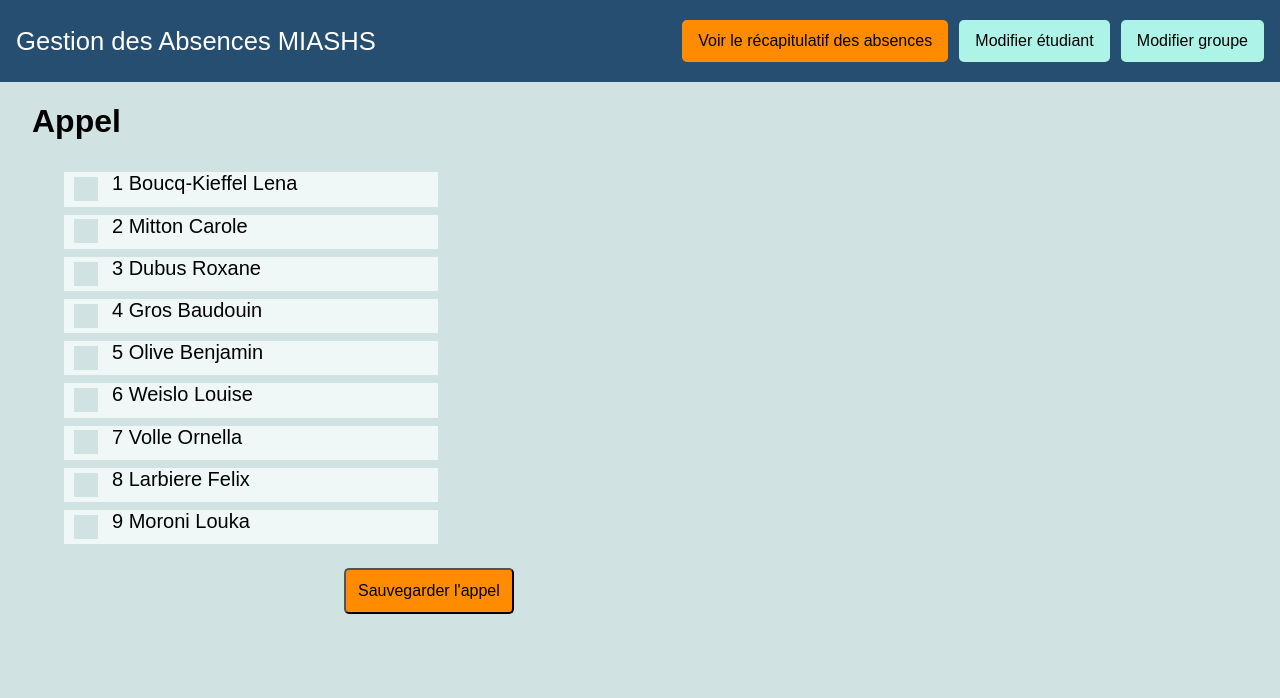
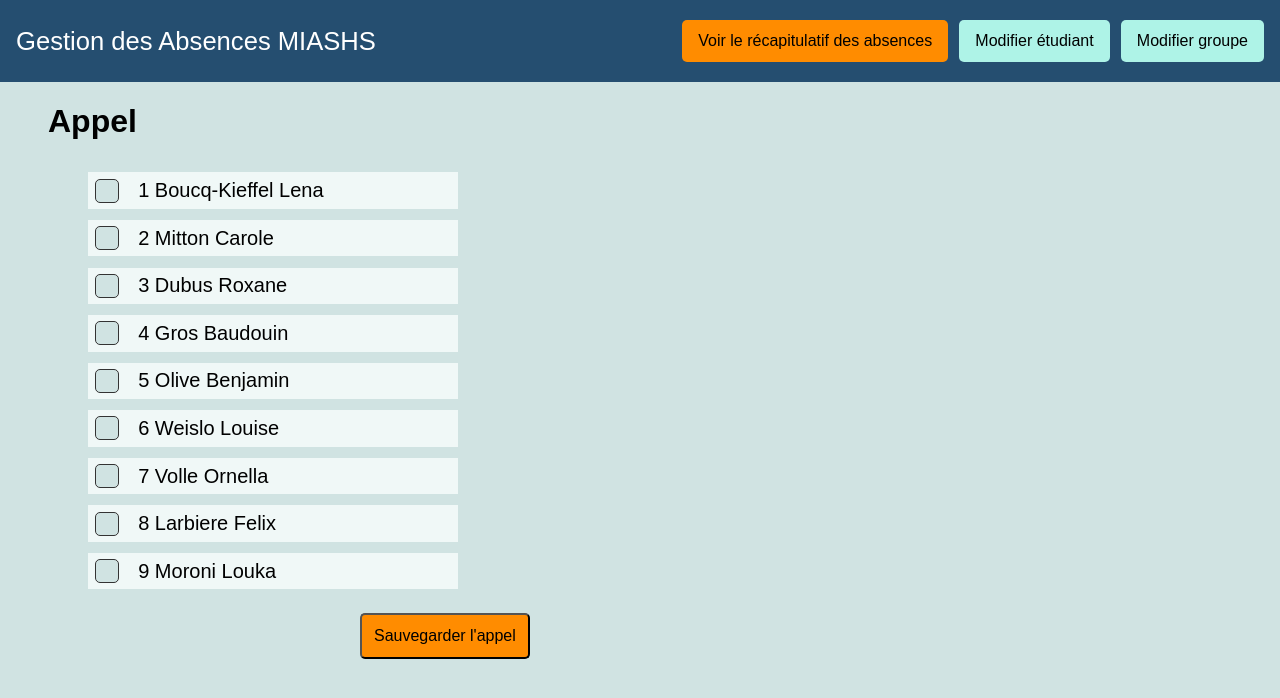
Before and after one commit to CaroleLeCrac/Projet-Info-2024, a Vue app in the folder GestionAbsenceFront/: page /appel/1 in a window 1280 px wide. Shown: the top 698 px of the page. Built offline with nearby package versions, Linux system fonts and the light colour scheme.

Commit message:
CSS pages 1 2 3 et Date Bar modifs

```diff
--- a/GestionAbsenceFront/index.html
+++ b/GestionAbsenceFront/index.html
@@ -3,7 +3,7 @@
 
 <head>
   <meta charset="UTF-8">
-  <link rel="icon" href="src/images/logo-UGA-blanc.png">
+  <link rel="icon" href="src/images/logo-UGA-blanc.png" sizes="2x2">
   <meta name="viewport" content="width=device-width, initial-scale=1.0">
   <title>Absences Licence MIASHS</title>
 </head>
--- a/GestionAbsenceFront/src/pages/Call/CallPage.vue
+++ b/GestionAbsenceFront/src/pages/Call/CallPage.vue
@@ -1,15 +1,14 @@
 <!--Page de sélection des absences pour un créneau-->
 <template>
-    <main>
+    <main class="left">
         <div>
             <h1>Appel</h1>
             <ul class="list-presence">
                 <li v-for="student in studentList" :key="student">
-                    <label class="container">
+                    <div class="container">
                         <input type="checkbox">
-                        <span class="checkmark"></span>
-                        {{ student.studentNumber }} {{ student.surname }} {{ student.name }}
-                    </label>
+                        <label>{{ student.studentNumber }} {{ student.surname }} {{ student.name }}</label>
+                    </div>
                 </li>
             </ul>
             <!--dans le composant, afficher présent.e et absent.e dans la liste à côté du nom ?-->
@@ -67,71 +66,60 @@ function saveCallAndGoBack() {
     list-style-type: none;
     width: 30%;
     font-size: 1rem;
-    padding-left: 2rem;
 }
 
 .list-presence > li {
-    background-color: var(--color-4);
+    background-color: var(--color-6);
     margin-bottom: 0.5rem;
 }
 
-label.container {
-    display: inline-block;
-    position: relative;
-    cursor: pointer;
-    padding-left: 3rem;
+div.container {
     margin-bottom: 0.7rem;
     font-size: 1.25rem;
-    user-select: none;
-}
-
-/*hide the default checkbox*/
-.container input {
-    position: absolute;
-    opacity: 0;
-    cursor: pointer;
-    height: 0;
-    width: 0;
+    display: flex;
+    align-items: center;
+    padding: 0.2rem;
 
 }
 
-.checkmark {
-    position: absolute;
-    top: 0.3rem;
-    left: 0.6rem;
+.container label {
+    padding-left: 1rem;
+}
+
+/* Hide the checkbox style by default */
+input[type="checkbox"] {
+    appearance: none;
+    -webkit-appearance: none;
+    -moz-appearance: none;
+    width: 20px;
+    height: 20px;
+    border: 1px solid #333;
+    border-radius: 5px;
+    background-color: white;
+    cursor: pointer;
+}
+
+input[type="checkbox"] {
     height: 1.5rem;
     width: 1.5rem;
-    background-color: var(--color-6)
+    background-color: var(--color-5);
 }
 
-.container:hover input~.checkmark {
+input[type="checkbox"]:hover {
     background-color: var(--color-1);
 }
 
-.container input:checked~.checkmark {
+input[type="checkbox"]:checked {
     background-color: var(--color-1);
 }
 
-.checkmark:after {
-    content: "";
-    position: absolute;
-    display: none;
-}
-
-.container input:checked~.checkmark:after {
+input[type="checkbox"]:checked::after {
+    content: '✓';
     display: block;
-}
-
-.container .checkmark::after {
-    left: 0.6rem;
-    top: 0.3rem;
-    width: 0.25rem;
-    height: 0.5rem;
-    border: solid white;
-    border-width: 0 0.2rem 0.2rem 0;
-    -webkit-transform: rotate(45deg);
-    -ms-transform: rotate(45deg);
-    transform: rotate(45deg);
+    text-align: center;
+    font-size: 16px;
+    color: white;
+    font-weight: bold;
 }
 
 .button-save {
--- a/GestionAbsenceFront/src/pages/HomeView/HomeNavigationBar.vue
+++ b/GestionAbsenceFront/src/pages/HomeView/HomeNavigationBar.vue
@@ -64,20 +64,20 @@ import { RouterLink } from 'vue-router';
 }
 
 .modification-navigation {
-  background-color: var(--color-5);
+  background-color: var(--color-4);
 }
 
 /* Effet au survol des RouterLink */
 
 .title-navigation-bar:hover {
-  color: var(--color-5); /* pastel : 4, autre : 5 */
+  color: var(--color-4);
 }
 
 .summary-navigation:hover {
-  background-color: var(--color-6);
+  background-color: var(--color-5);
 }
 
 .modification-navigation:hover {
-  background-color: var(--color-6);
+  background-color: var(--color-5);
 }
 </style>
--- a/GestionAbsenceFront/src/pages/HomeView/HomeView.vue
+++ b/GestionAbsenceFront/src/pages/HomeView/HomeView.vue
@@ -1,6 +1,6 @@
 <!--Page d'accueil avec la sélection du professeur-->
 <template>
-    <main>
+    <main class="center">
         <h1>Professionnel</h1>
         <!--SearchBar pour le professionnel -->
         <input type="search" v-model="profesionalQuery" placeholder="Rechercher un professionnel" class="search-bar" />
@@ -48,7 +48,7 @@ const filteredProfesionals = computed(() => {
     width: 25%;
     margin-bottom: 1.5rem;
     border-radius: 5px;
-    background-color: var(--color-4);
+    background-color: var(--color-6);
 }
 
 .profesional-list {
@@ -71,13 +71,12 @@ const filteredProfesionals = computed(() => {
     cursor: pointer;
     font-size: 1rem;
     padding: 0.5rem;
-    width: 110%;
     border: 2px solid black;
-    box-sizing: border-box;
-    background-color: var(--color-4);
+    box-sizing: content-box;
+    background-color: var(--color-6);
 }
 
 .router-link:hover {
-    background-color: var(--color-4);
+    background-color: var(--color-3);
 }
 </style>
--- a/GestionAbsenceFront/src/pages/Slot/DateBar.vue
+++ /dev/null
@@ -1,70 +0,0 @@
-<script setup>
-import { ref } from 'vue';
-
-const date = ref(new Date());
-const emit = defineEmits(['dateChanged']);
-
-function formatDate(date) {
-    const format = { day: 'numeric', month: 'long', year: 'numeric' };
-    return date.toLocaleDateString(undefined, format);
-}
-
-function previousDate() {
-    date.value.setDate(date.value.getDate() - 1);
-    date.value = new Date(date.value);
-    emit('dateChanged', date.value);
-}
-
-function nextDate() {
-    date.value.setDate(date.value.getDate() + 1);
-    date.value = new Date(date.value);
-    emit('dateChanged', date.value);
-}
-
-emit('dateChanged', date.value);
-
-</script>
-
-<template>
-    <div class="date-bar">
-        <button class="previous-date" @click="previousDate">←</button>
-        <span class="date">{{ formatDate(date) }}</span>
-        <button class="next-date" @click="nextDate">→</button>
-    </div>
-</template>
-
-<style>
-@import url("../../shared/shared.css");
-
-div.date-bar {
-    padding: 0;
-    border: black 2px solid;
-    display: inline-block;
-    margin-bottom: 1.5rem;
-    margin-left: 2rem;
-}
-
-button.previous-date, button.next-date {
-    background-color: var(--color-4);
-    padding: 0.5rem;
-    cursor: pointer;
-    font-size: 1.25rem;
-    border: hidden;
-}
-
-span.date {
-    padding: 0.5rem 1rem;
-    font-size: 1.25rem;
-    background-color: var(--color-4);
-}
-
-.previous-date:hover {
-    background-color: var(--color-6);
-    border-right: black 2px solid;
-}
-
-.next-date:hover {
-    background-color: var(--color-6);
-    border-left: black 2px solid;
-}
-</style>
--- a/GestionAbsenceFront/src/pages/Slot/SlotPage.vue
+++ b/GestionAbsenceFront/src/pages/Slot/SlotPage.vue
@@ -1,8 +1,8 @@
 <!--Page de sélection du créneau-->
 <template>
-    <main>
+    <main class="center">
         <h1>Créneau</h1>
-        <DateBar @dateChanged="updateSelectedDate" />
+        <input type="date" v-model="selectedDate" id="date-bar">
         <ul class="course-list">
             <li v-for="course in filteredCoursesByDate" :key="course.date">
                 <label>
@@ -16,7 +16,6 @@
 
 <script setup>
 
-import DateBar from './DateBar.vue';
 import { ref, onMounted, computed } from 'vue'
 import { useRoute } from 'vue-router';
 
@@ -54,17 +53,23 @@ const filteredCourses = computed(() => {
 })
 
 const filteredCoursesByDate = computed(() => {
-    const formattedDate = selectedDate.value.toISOString().split('T')[0];
+    const formattedDate = selectedDate.value;
     return filteredCourses.value.filter(course => course.date === formattedDate);
 });
 
-function updateSelectedDate(date) {
-    selectedDate.value = date;
-}
 </script>
 
 <style scoped>
 @import url("../../shared/shared.css");
+
+#date-bar {
+    background-color: var(--color-6);
+    margin-bottom: 1rem;
+    border-radius: 5px;
+    font-size: 1.25rem;
+    font-family: sans-serif;
+    padding: 0.5rem;
+}
 
 .course-list {
     display: flex;
@@ -74,7 +79,7 @@ function updateSelectedDate(date) {
     padding-left: 0;
 }
 
-.course-list > li {
+.course-list>li {
     margin-bottom: 0.5rem;
 }
 
@@ -86,12 +91,12 @@ function updateSelectedDate(date) {
     cursor: pointer;
     font-size: 1rem;
     padding: 0.5rem;
-    width: 110%;
     border: 2px solid black;
     box-sizing: border-box;
+    background-color: var(--color-6);
 }
 
 .router-link:hover {
-    background-color: var(--color-4);
+    background-color: var(--color-3);
 }
 </style>
--- a/GestionAbsenceFront/src/shared/shared.css
+++ b/GestionAbsenceFront/src/shared/shared.css
@@ -2,10 +2,10 @@
 :root {
     --color-1: #FF8C00;
     --color-2: #254e70ff;
-    --color-3: #37718e;
-    --color-4: #F0F8F7;
-    --color-5: #aef3e7ff;
-    --color-6: #D0E3E2;
+    --color-3: #94B7C9;
+    --color-4: #aef3e7ff;
+    --color-5: #D0E3E2;
+    --color-6: #F0F8F7;
 }
 /* Titre de la barre de navigation en blanc */
 
@@ -23,11 +23,17 @@
 body {
     margin: 0;
     font-family: sans-serif;
-    background-color: var(--color-6);
+    background-color: var(--color-5);
   }
 
-main {
-    margin-left: 2rem;
+main.left {
+    margin-left: 3rem;
+}
+
+main.center {
+    display: flex;
+    flex-direction: column;
+    align-items: center;
 }
 
 h1 {
```
